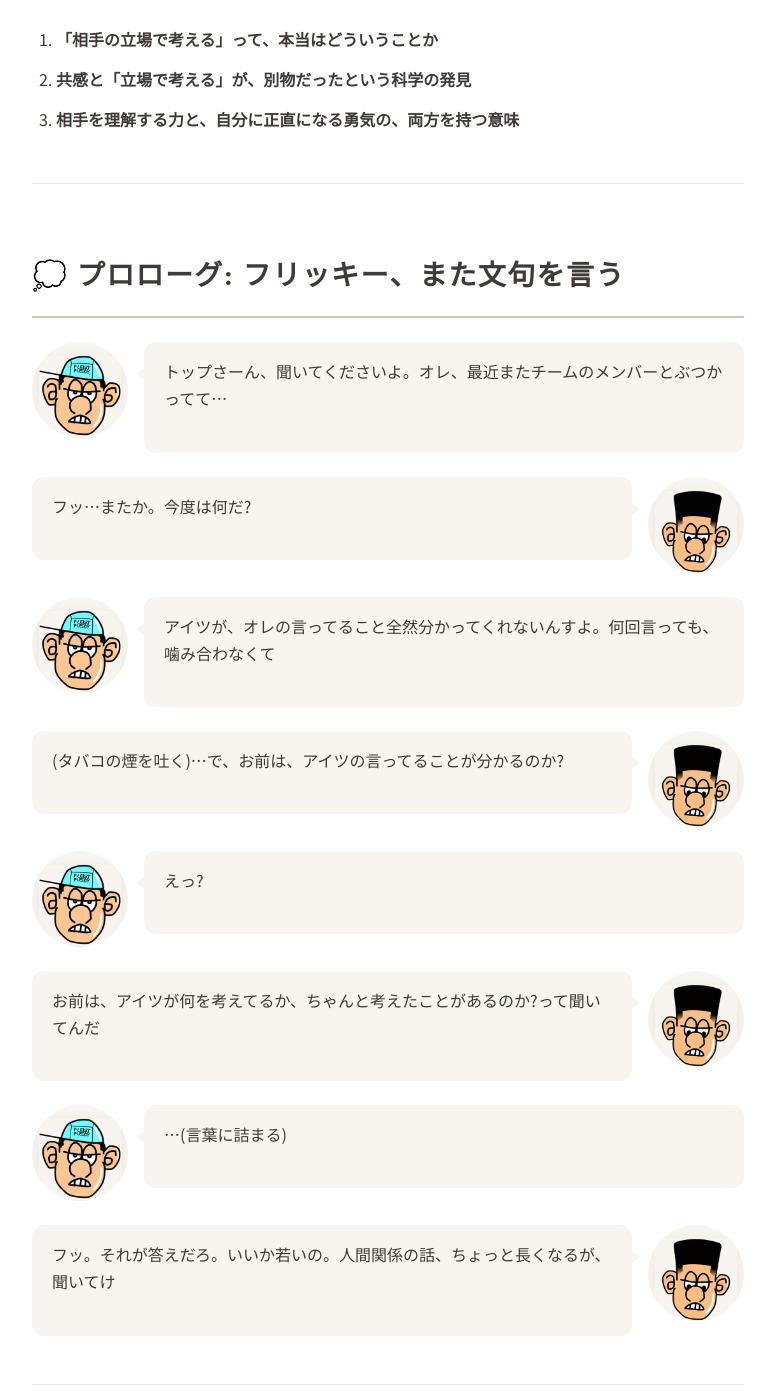
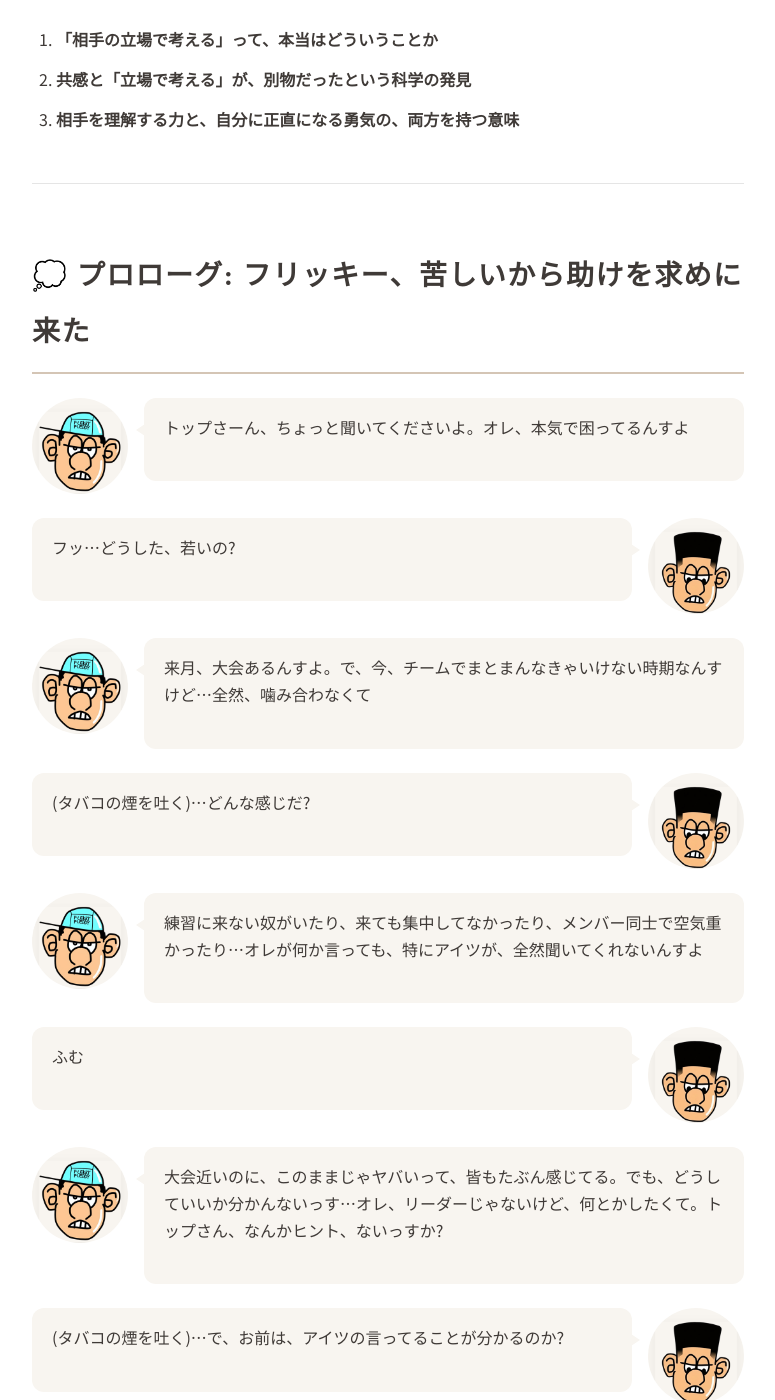
Before and after one commit to JunyaUnityDev/haribow-online-lesson-articles, a Jekyll site: the page built from _scheduled/perspective-taking-intro.md, in a window 1280 px wide and 1400 px high, scrolled down 588 px. Shown: the whole window, without its empty margins (252-1027 px from the left). Built offline with Jekyll 4.4.1, drawn with Linux system fonts in a browser that asks for light colours; some web fonts are replaced; some of the changed text lies outside the part shown.

Commit message:
Reframe perspective-taking opener as Flekky asking for help
Old prologue read as Flekky 'venting' about a teammate. Replace with
a clearer setup: there's a tournament next month, the crew can't get
on the same page, Flekky doesn't know what to do, he's coming to Top
for guidance — not to complain. Top still lands the same 'do you
understand him?' beat, but it now reads as advice instead of an
ambush.

Chapter 1 also gets a new beat where Top spells out the link from
'understand the other person' to 'a strong team' before handing off
to Maya for the research. That makes every later citation read as
'this is for your tournament', not as an abstract ethics lecture.

Co-Authored-By: Claude Opus 4.7 (1M context) <noreply@anthropic.com>

```diff
--- a/_scheduled/perspective-taking-intro.md
+++ b/_scheduled/perspective-taking-intro.md
@@ -17,13 +17,21 @@ order: 10
 
 ---
 
-## 💭 プロローグ: フリッキー、また文句を言う
+## 💭 プロローグ: フリッキー、苦しいから助けを求めに来た
 
-{% include character.html name="flekky" position="left" text="トップさーん、聞いてくださいよ。オレ、最近またチームのメンバーとぶつかってて…" %}
+{% include character.html name="flekky" position="left" text="トップさーん、ちょっと聞いてくださいよ。オレ、本気で困ってるんすよ" %}
 
-{% include character.html name="top" position="right" text="フッ…またか。今度は何だ?" %}
+{% include character.html name="top" position="right" text="フッ…どうした、若いの?" %}
 
-{% include character.html name="flekky" position="left" text="アイツが、オレの言ってること全然分かってくれないんすよ。何回言っても、噛み合わなくて" %}
+{% include character.html name="flekky" position="left" text="来月、大会あるんすよ。で、今、チームでまとまんなきゃいけない時期なんすけど…全然、噛み合わなくて" %}
+
+{% include character.html name="top" position="right" text="(タバコの煙を吐く)…どんな感じだ?" %}
+
+{% include character.html name="flekky" position="left" text="練習に来ない奴がいたり、来ても集中してなかったり、メンバー同士で空気重かったり…オレが何か言っても、特にアイツが、全然聞いてくれないんすよ" %}
+
+{% include character.html name="top" position="right" text="ふむ" %}
+
+{% include character.html name="flekky" position="left" text="大会近いのに、このままじゃヤバいって、皆もたぶん感じてる。でも、どうしていいか分かんないっす…オレ、リーダーじゃないけど、何とかしたくて。トップさん、なんかヒント、ないっすか?" %}
 
 {% include character.html name="top" position="right" text="(タバコの煙を吐く)…で、お前は、アイツの言ってることが分かるのか?" %}
 
@@ -33,7 +41,7 @@ order: 10
 
 {% include character.html name="flekky" position="left" text="…(言葉に詰まる)" %}
 
-{% include character.html name="top" position="right" text="フッ。それが答えだろ。いいか若いの。人間関係の話、ちょっと長くなるが、聞いてけ" %}
+{% include character.html name="top" position="right" text="フッ。それが答えだろ。チームをまとめたきゃ、まず一番近い一人から始めろ。いいか若いの、人間関係の話、ちょっと長くなるが、聞いてけ" %}
 
 ---
 
@@ -51,7 +59,15 @@ order: 10
 
 {% include character.html name="flekky" position="left" text="えっ、違うんすか!?" %}
 
-{% include character.html name="top" position="right" text="フッ、これが意外と分かってない奴が多い。ここで、世界の研究を引いてもらおう" %}
+{% include character.html name="top" position="right" text="で、これがな、お前のチームの問題に、直結する話なんだ" %}
+
+{% include character.html name="flekky" position="left" text="チーム?" %}
+
+{% include character.html name="top" position="right" text="チームってのはな、『個人の能力』が高いやつを集めてもダメだ。**お互いを分かろうとする土台**がないと、まとまらねえ。<br><br>逆に、メンバー同士が『相手の頭の中をちゃんと理解できる』チームは、強い。練習も噛み合うし、大会本番でも崩れねえ。これは研究でも、現場でも、何度も証明されてる" %}
+
+{% include character.html name="flekky" position="left" text="…つまり、オレが今の状況を変えたかったら、まず『相手を理解する』ってことから始めればいい?" %}
+
+{% include character.html name="top" position="right" text="そういうことだ。だが、その『相手を理解する』って、本当はどういうことか。フッ、これが意外と分かってない奴が多い。ここで、世界の研究を引いてもらおう" %}
 
 {% include character.html name="top" position="right" text="マヤ、出番だ" %}
 
```
